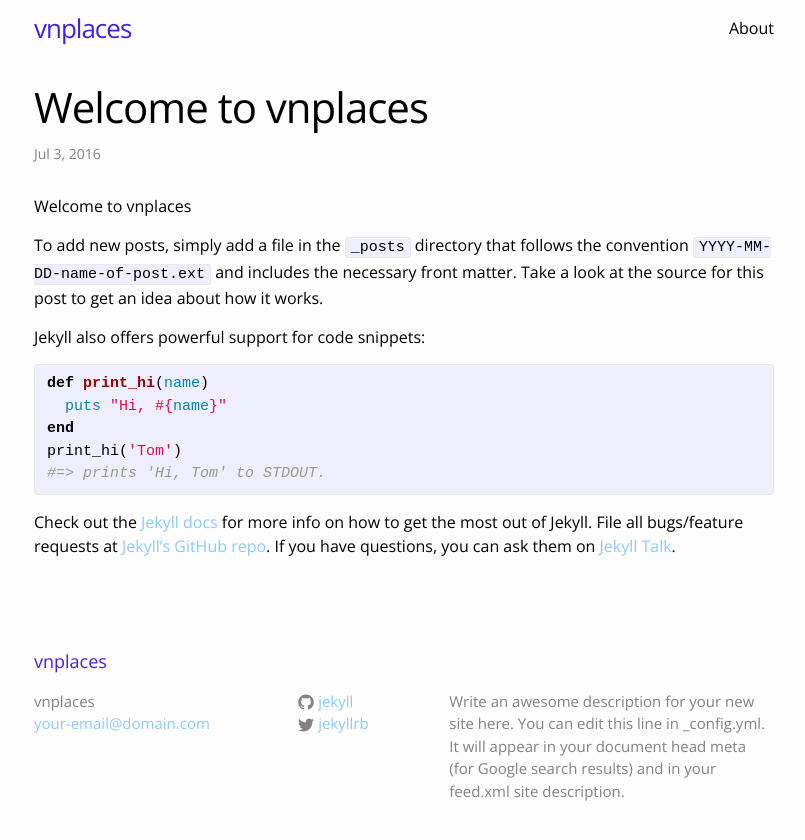
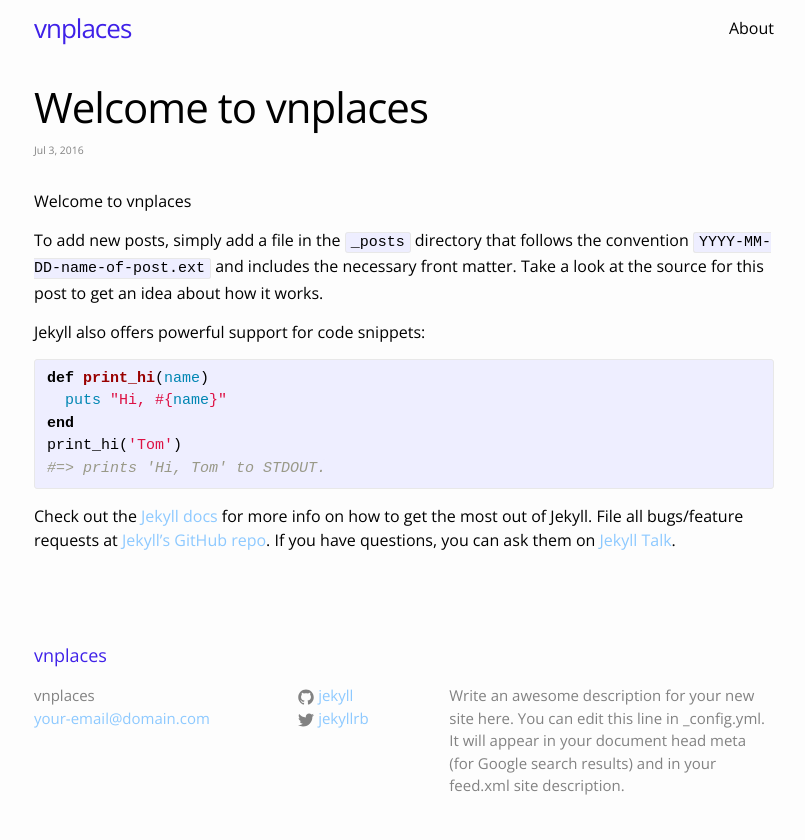
Before and after one commit to ssugar/vnplaces, a Jekyll site: the page built from _posts/2016-07-03-welcome-to-vnplaces.markdown, in a window 1280 px wide. Shown: the top 840 px of the page, without its empty margins (236-1041 px from the left). Built offline with Jekyll 4.4.1, drawn with Linux system fonts in a browser that asks for light colours; a script that is not in the unit is left out.

Commit message:
making smaller font 65% of normal

```diff
--- a/css/main.scss
+++ b/css/main.scss
@@ -9,7 +9,7 @@
 $base-font-family: "Open Sans", Helvetica, Arial, sans-serif;
 $base-font-size:   16px;
 $base-font-weight: 400;
-$small-font-size:  $base-font-size * 0.875;
+$small-font-size:  $base-font-size * 0.65;
 $base-line-height: 1.5;
 
 $spacing-unit:     30px;
```
